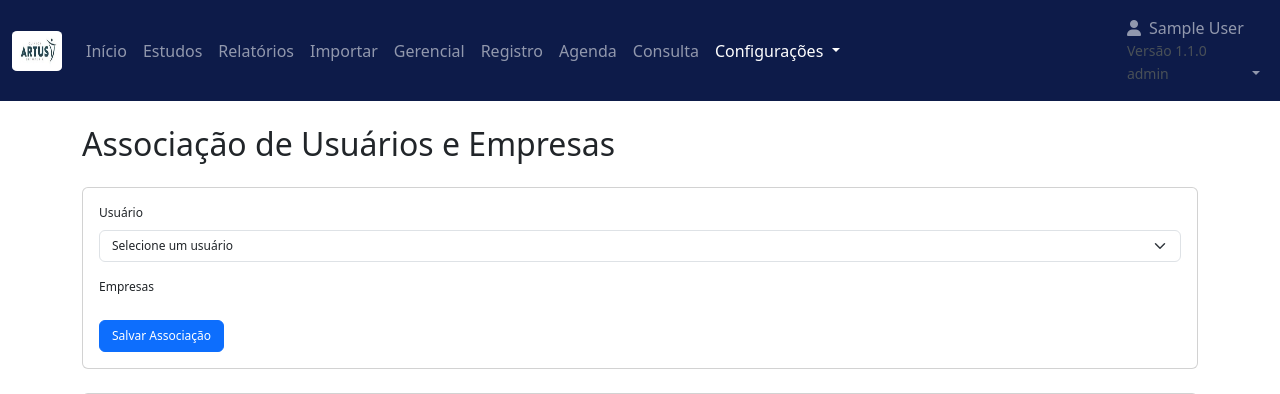
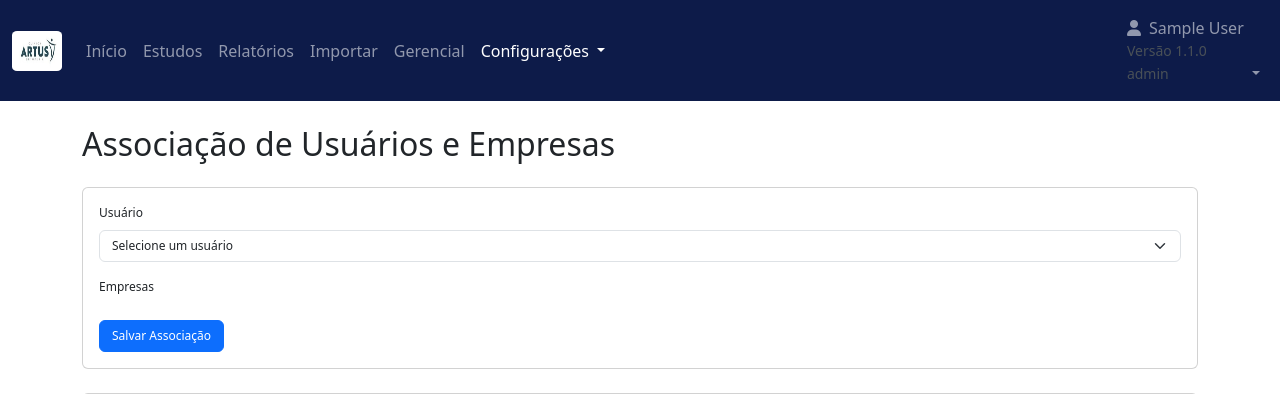
Before and after one commit to robertocf/unicah_pacs, a Flask app: page /configuracoes/associacoes in a window 1280 px wide. Shown: the top 394 px of the page. Run offline with Flask 3, Linux system fonts and the light colour scheme; the visitor is signed in with stand-in values (Sample User, id 1); data that the repository does not hold is empty; some libraries are stand-ins or nearby versions.

Commit message:
Removido menus Conulta e Agenda

```diff
--- a/routes.py
+++ b/routes.py
@@ -302,7 +302,7 @@ def salvar_no_banco(patient_id, study_uid, modality, path):
 @app.route("/", methods=["GET", "POST"])
 def login():
     if current_user.is_authenticated:
-        return redirect(url_for("homepage"))
+        return redirect(url_for("home"))
     if request.method == "POST":
         user_id = request.form["username"]
         password = request.form["password"]
@@ -324,7 +324,7 @@ def login():
             user = User.query.filter_by(user_id=user_id).first()
             login_user(user)
             insert_login_log(usuario_nome=(user.name or user.user_id))
-            return redirect(url_for("homepage"))
+            return redirect(url_for("home"))
         return render_template("login.html", erro="Usuário ou senha inválidos")
     return render_template("login.html")
 
@@ -348,7 +348,12 @@ def atualizar_perfil():
     else:
         return jsonify({'success': False, 'message': 'Nenhuma alteração realizada'})
 
-@app.route("/home", methods=["GET", "POST"])
+@app.route("/home", methods=["GET"])
+@login_required
+def home():
+    return render_template("homepage.html")
+
+@app.route("/estudos", methods=["GET", "POST"])
 @login_required
 def homepage():
     alert = request.args.get('alert')
--- a/templates/base.html
+++ b/templates/base.html
@@ -54,18 +54,6 @@
                                 href="/gerencial">Gerencial</a>
                         </li>
                         {% endif %}
-                        <li class="nav-item">
-                            <a class="nav-link {% if request.path == '/registro' %}active{% endif %}"
-                               href="/registro">Registro</a>
-                        </li>
-                        <li class="nav-item">
-                            <a class="nav-link {% if request.path == '/agenda' %}active{% endif %}"
-                               href="/agenda">Agenda</a>
-                        </li>
-                        <li class="nav-item">
-                            <a class="nav-link {% if request.path == '/consulta' %}active{% endif %}"
-                               href="/consulta">Consulta</a>
-                        </li>
                         <!-- <li class="nav-item">
                             <a class="nav-link {% if request.path == '/dicom/importar' %}active{% endif %}" href="/dicom/importar"><i class="fa-solid fa-file-import me-2"></i>Importar DICOM</a>
                         </li>
@@ -97,7 +85,6 @@
                                 {% if permissions.get('acessar_armazenamento') %}
                                 <li><a class="dropdown-item" href="/configuracoes/armazenamento"><i class="fas fa-hdd me-2"></i>Armazenamento</a></li>
                                 {% endif %}
-                                <li><a class="dropdown-item" href="/configuracoes/agenda"><i class="fa-regular fa-calendar-check me-2"></i>Configurar Agenda</a></li>
                             </ul>
                         </li>
                         {% endif %}
```
